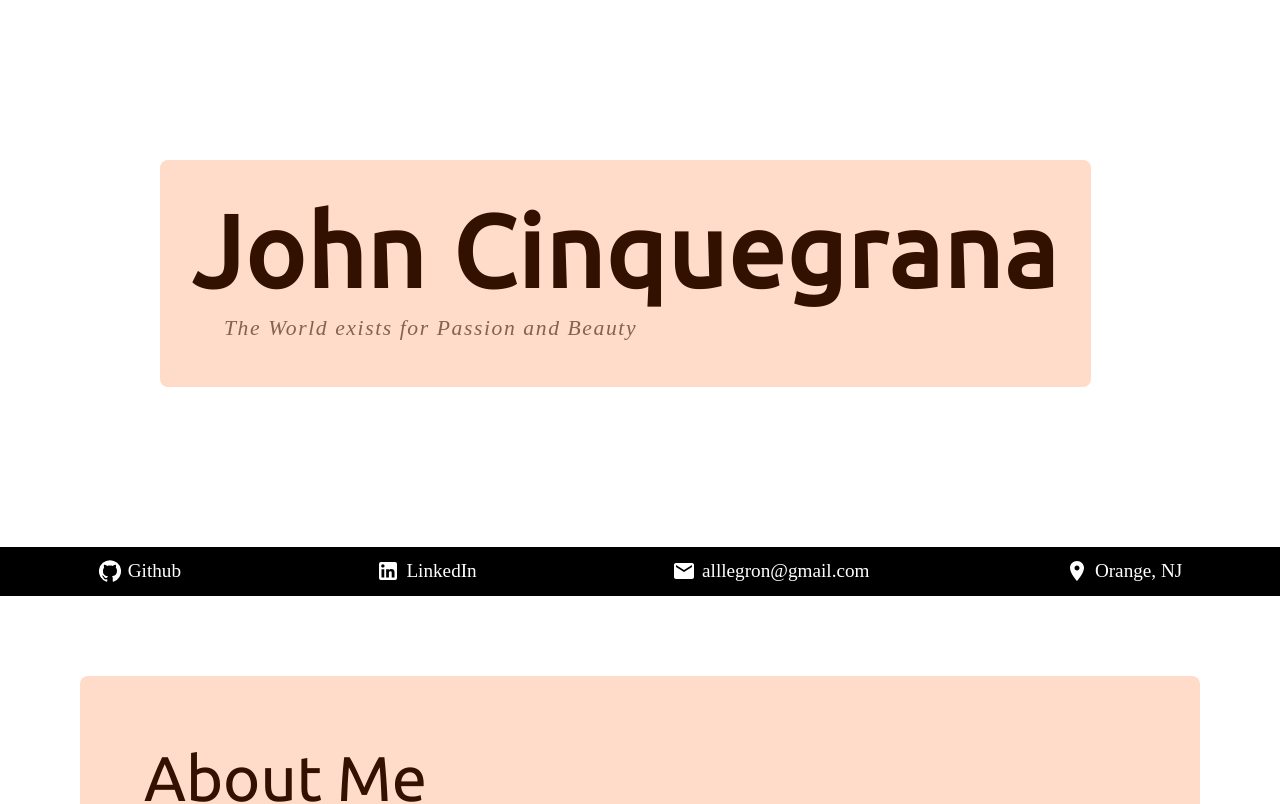
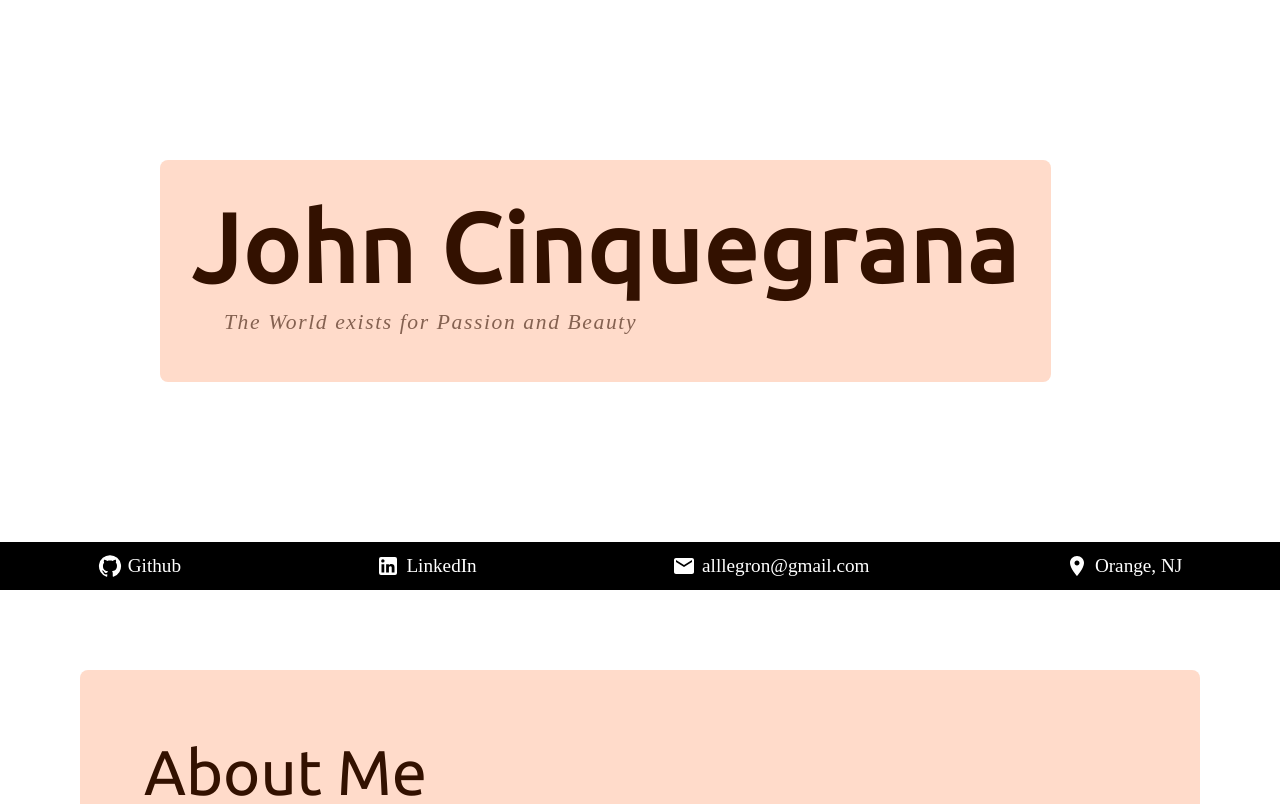
Before and after one commit to john-cinquegrana/ReactPersonalSite, a React (Vite) app: page / in a window 1280 px wide. Shown: the top 804 px of the page. Built offline with nearby package versions, Linux system fonts and the light colour scheme.

Commit message:
Decreased main header size on smaller screens

```diff
--- a/src/components/theme.ts
+++ b/src/components/theme.ts
@@ -741,11 +741,11 @@ function themeFromMaterialColors(
 			h1: {
 				fontFamily: headerFontFamily,
 				[templateTheme.breakpoints.up('md')]: {
-					fontSize: '6.3rem',
+					fontSize: '6rem',
 				},
 				// Have 1rem for sizes smaller than md
 				[templateTheme.breakpoints.down('md')]: {
-					fontSize: '6rem',
+					fontSize: '5rem',
 				},
 			},
 			h2: {
```
